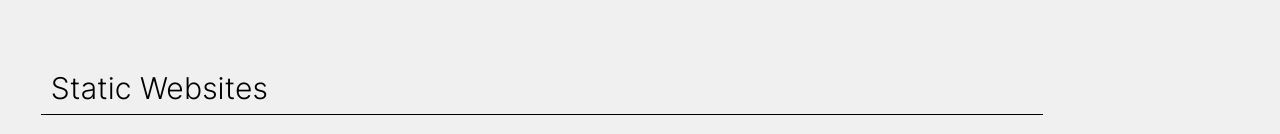
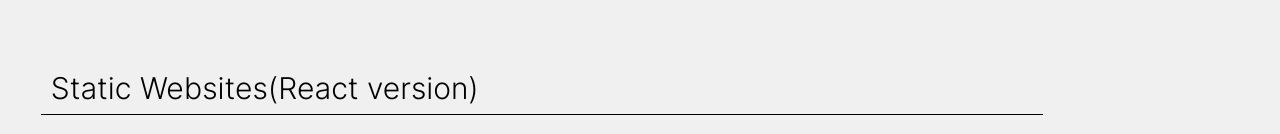
Before and after one commit to Boima12/Boima12.github.io, a React (Vite) app: page /Pages/WebDevelopment in a window 1280 px wide. Shown: the part 175-309 px from the top of the page. Built offline with nearby package versions, Linux system fonts and the light colour scheme.

Commit message:
update Web development title

```diff
--- a/src/pages/WebDevelopment/Sections/Alpha/Alpha.jsx
+++ b/src/pages/WebDevelopment/Sections/Alpha/Alpha.jsx
@@ -12,7 +12,7 @@ function Co_Alpha() {
         <div className={styles.main}>
 
             <div className={styles.section_Top}>
-                <p>Static Websites</p>
+                <p>Static Websites(React version)</p>
             </div>
 
             {/* nodes goes here */}
```
